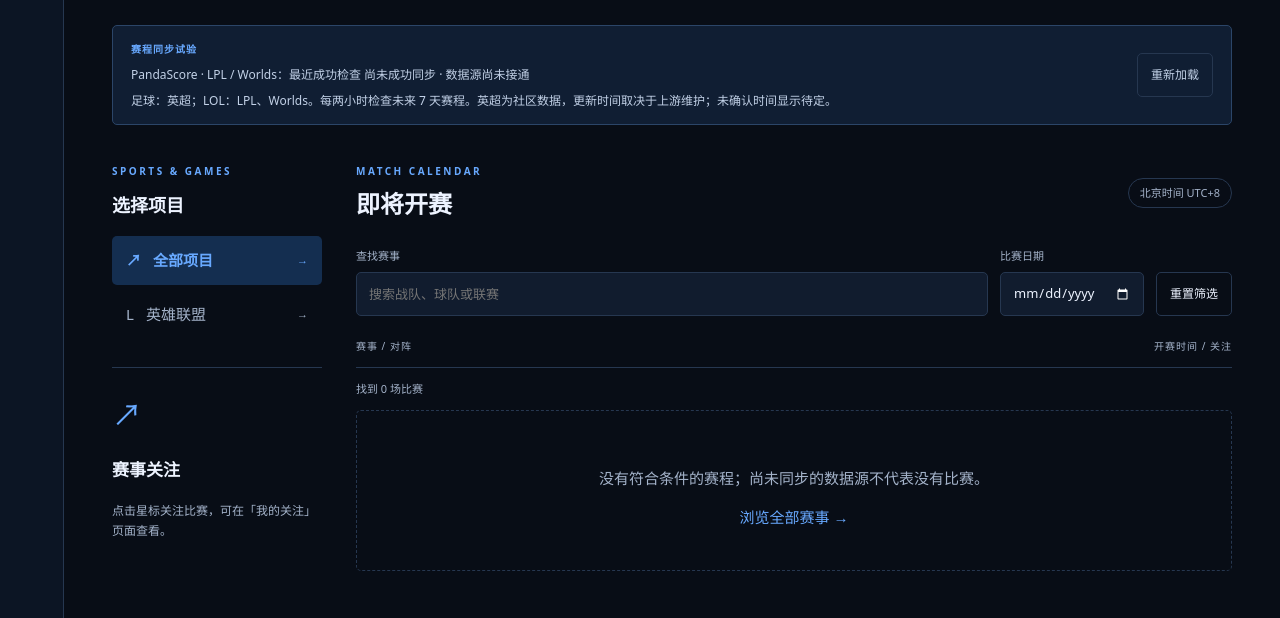
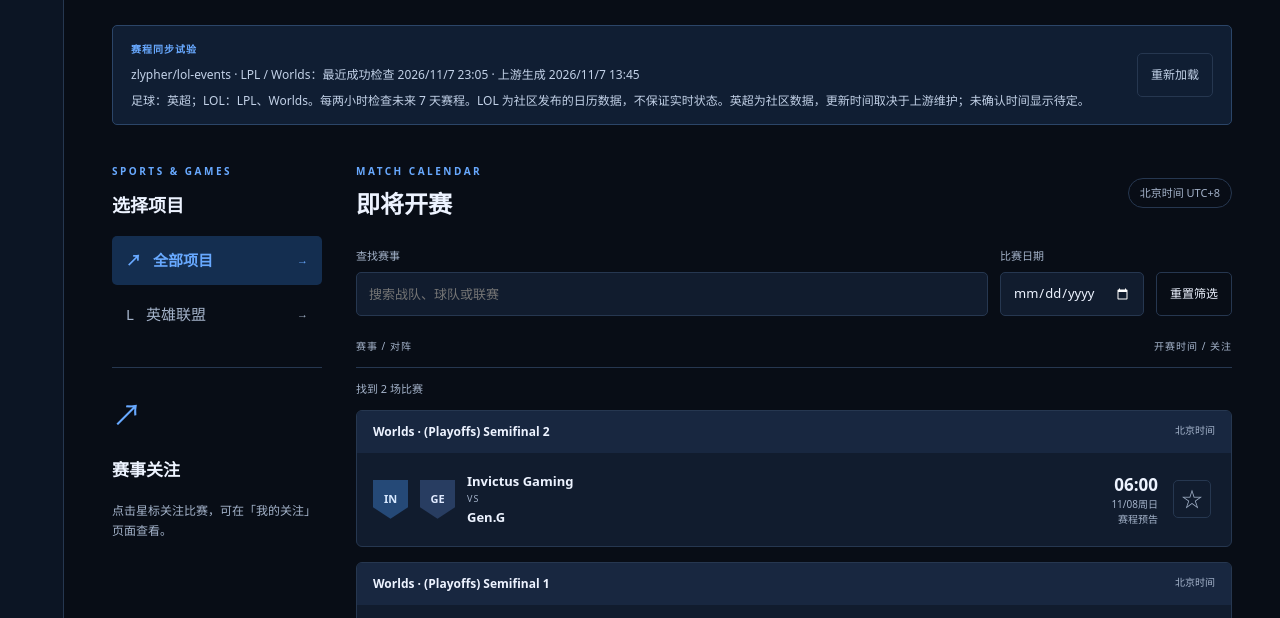
Before and after one commit to W3nbox/matchday, a plain HTML site: page esports.html in a window 1280 px wide. Shown: the part 182-800 px from the top of the page. Drawn offline with Linux system fonts and the light colour scheme.

Commit message:
feat: replace LoL token API with public zlypher calendar snapshot

```diff
--- a/app.js
+++ b/app.js
@@ -7,7 +7,7 @@ function beijingDate(value) {
   return new Intl.DateTimeFormat('en-CA',{timeZone:'Asia/Shanghai',year:'numeric',month:'2-digit',day:'2-digit'}).format(new Date(value));
 }
 function safeSource(value) {
-  try {const url=new URL(value);return url.protocol==='https:' && ['raw.githubusercontent.com','github.com','api.pandascore.co','www.pandascore.co'].includes(url.hostname);} catch {return false;}
+  try {const url=new URL(value);return url.protocol==='https:' && ['raw.githubusercontent.com','github.com'].includes(url.hostname);} catch {return false;}
 }
 function validateSnapshot(data) {
   if (!data || !data.sources) throw Error('Invalid snapshot');
@@ -196,8 +196,10 @@ async function loadSchedule() {
       if (safeSource(s.sourceUrl)) {source.href=s.sourceUrl;source.target='_blank';source.rel='noopener noreferrer';}
       const checked=s.updatedAt?new Intl.DateTimeFormat('zh-CN',{timeZone:'Asia/Shanghai',dateStyle:'short',timeStyle:'short'}).format(new Date(s.updatedAt)):'尚未成功同步';
       const stale=s.updatedAt && Date.now()-Date.parse(s.updatedAt)>6*3600000;
-      const state=s.status==='error' ? s.error==='configuration'?' · 数据源尚未接通':' · 同步失败，旧数据可能过期' : stale?' · 数据可能过期' : s.availability==='offseason'?' · 收录赛季已结束' : s.availability==='empty'?' · 查询窗口内暂无赛程':'';
-      line.append(source,element('span','',`：最近成功检查 ${checked}${state}`));
+      const upstreamStale=s.upstreamGeneratedAt && Date.now()-Date.parse(s.upstreamGeneratedAt)>36*3600000;
+      const generated=s.upstreamGeneratedAt?' · 上游生成 '+new Intl.DateTimeFormat('zh-CN',{timeZone:'Asia/Shanghai',dateStyle:'short',timeStyle:'short'}).format(new Date(s.upstreamGeneratedAt)):'';
+      const state=s.status==='error' ? s.error==='configuration'?' · 数据源尚未接通':' · 同步失败，旧数据可能过期' : stale||upstreamStale?' · 数据可能过期' : s.availability==='offseason'?' · 收录赛季已结束' : s.availability==='empty'?' · 查询窗口内暂无赛程':'';
+      line.append(source,element('span','',`：最近成功检查 ${checked}${generated}${state}`));
       status.append(line);
     }
   } catch {
--- a/data/schedule.json
+++ b/data/schedule.json
@@ -3,165 +3,53 @@
     "football": {
       "name": "openfootball · 英超（社区数据）",
       "status": "ok",
-      "updatedAt": "2026-11-07T14:16:23.514Z",
+      "updatedAt": "2026-11-07T15:05:16.698Z",
+      "matches": [],
+      "sport": "football",
+      "sourceUrl": "https://raw.githubusercontent.com/openfootball/football.json/master/2026-27/en.1.json",
+      "availability": "empty",
+      "lastAttemptAt": "2026-11-07T15:05:16.698Z",
+      "upstreamLastModified": null,
+      "error": null,
+      "upstreamGeneratedAt": null
+    },
+    "lol": {
+      "name": "zlypher/lol-events · LPL / Worlds",
+      "status": "ok",
+      "updatedAt": "2026-11-07T15:05:16.698Z",
       "matches": [
         {
-          "id": "openfootball:2099e33d778a6f3d923a6617",
-          "sport": "football",
-          "league": "Premier League",
-          "stage": "Matchday 10",
-          "season": "2026/27",
-          "home": "Arsenal FC",
-          "away": "Hull City AFC",
-          "start": "2026-11-07T15:00:00.000Z",
-          "sourceDate": "2026-11-07",
-          "status": "未开赛",
-          "sourceUrl": "https://raw.githubusercontent.com/openfootball/football.json/master/2026-27/en.1.json",
-          "timeZone": "Europe/London"
+          "id": "pandascore:1711019",
+          "sport": "lol",
+          "league": "Worlds",
+          "stage": "(Playoffs) Semifinal 1",
+          "home": "Bilibili Gaming",
+          "away": "T1",
+          "start": "2026-11-08T22:00:00.000Z",
+          "status": "赛程预告",
+          "sourceUrl": "https://raw.githubusercontent.com/zlypher/lol-events/main/data/matches.json",
+          "timeZone": "UTC"
         },
         {
-          "id": "openfootball:8931878408ccf2e7b18720c4",
-          "sport": "football",
-          "league": "Premier League",
-          "stage": "Matchday 10",
-          "season": "2026/27",
-          "home": "Nottingham Forest FC",
-          "away": "Manchester City FC",
-          "start": "2026-11-07T15:00:00.000Z",
-          "sourceDate": "2026-11-07",
-          "status": "未开赛",
-          "sourceUrl": "https://raw.githubusercontent.com/openfootball/football.json/master/2026-27/en.1.json",
-          "timeZone": "Europe/London"
-        },
-        {
-          "id": "openfootball:16cac5ab4c645cfe6fe640c1",
-          "sport": "football",
-          "league": "Premier League",
-          "stage": "Matchday 10",
-          "season": "2026/27",
-          "home": "Leeds United FC",
-          "away": "Tottenham Hotspur FC",
-          "start": "2026-11-07T15:00:00.000Z",
-          "sourceDate": "2026-11-07",
-          "status": "未开赛",
-          "sourceUrl": "https://raw.githubusercontent.com/openfootball/football.json/master/2026-27/en.1.json",
-          "timeZone": "Europe/London"
-        },
-        {
-          "id": "openfootball:a852e0ea8473e19bf61b6fd2",
-          "sport": "football",
-          "league": "Premier League",
-          "stage": "Matchday 10",
-          "season": "2026/27",
-          "home": "Fulham FC",
-          "away": "Newcastle United FC",
-          "start": "2026-11-07T15:00:00.000Z",
-          "sourceDate": "2026-11-07",
-          "status": "未开赛",
-          "sourceUrl": "https://raw.githubusercontent.com/openfootball/football.json/master/2026-27/en.1.json",
-          "timeZone": "Europe/London"
-        },
-        {
-          "id": "openfootball:caf08275e624b6afa82ab41f",
-          "sport": "football",
-          "league": "Premier League",
-          "stage": "Matchday 10",
-          "season": "2026/27",
-          "home": "Everton FC",
-          "away": "Coventry City FC",
-          "start": "2026-11-07T15:00:00.000Z",
-          "sourceDate": "2026-11-07",
-          "status": "未开赛",
-          "sourceUrl": "https://raw.githubusercontent.com/openfootball/football.json/master/2026-27/en.1.json",
-          "timeZone": "Europe/London"
-        },
-        {
-          "id": "openfootball:d7e31a42632d37a553b2eab9",
-          "sport": "football",
-          "league": "Premier League",
-          "stage": "Matchday 10",
-          "season": "2026/27",
-          "home": "Crystal Palace FC",
-          "away": "Liverpool FC",
-          "start": "2026-11-07T15:00:00.000Z",
-          "sourceDate": "2026-11-07",
-          "status": "未开赛",
-          "sourceUrl": "https://raw.githubusercontent.com/openfootball/football.json/master/2026-27/en.1.json",
-          "timeZone": "Europe/London"
-        },
-        {
-          "id": "openfootball:f1cda21e46dc26f9773d7b5b",
-          "sport": "football",
-          "league": "Premier League",
-          "stage": "Matchday 10",
-          "season": "2026/27",
-          "home": "Sunderland AFC",
-          "away": "Chelsea FC",
-          "start": "2026-11-07T15:00:00.000Z",
-          "sourceDate": "2026-11-07",
-          "status": "未开赛",
-          "sourceUrl": "https://raw.githubusercontent.com/openfootball/football.json/master/2026-27/en.1.json",
-          "timeZone": "Europe/London"
-        },
-        {
-          "id": "openfootball:c9a7c669f762493e303bfdf2",
-          "sport": "football",
-          "league": "Premier League",
-          "stage": "Matchday 10",
-          "season": "2026/27",
-          "home": "Ipswich Town FC",
-          "away": "AFC Bournemouth",
-          "start": "2026-11-07T15:00:00.000Z",
-          "sourceDate": "2026-11-07",
-          "status": "未开赛",
-          "sourceUrl": "https://raw.githubusercontent.com/openfootball/football.json/master/2026-27/en.1.json",
-          "timeZone": "Europe/London"
-        },
-        {
-          "id": "openfootball:63e69e56493bdba68bdb873c",
-          "sport": "football",
-          "league": "Premier League",
-          "stage": "Matchday 10",
-          "season": "2026/27",
-          "home": "Brighton & Hove Albion FC",
-          "away": "Brentford FC",
-          "start": "2026-11-07T15:00:00.000Z",
-          "sourceDate": "2026-11-07",
-          "status": "未开赛",
-          "sourceUrl": "https://raw.githubusercontent.com/openfootball/football.json/master/2026-27/en.1.json",
-          "timeZone": "Europe/London"
-        },
-        {
-          "id": "openfootball:ba5407bfb23d434cb550e08b",
-          "sport": "football",
-          "league": "Premier League",
-          "stage": "Matchday 10",
-          "season": "2026/27",
-          "home": "Manchester United FC",
-          "away": "Aston Villa FC",
-          "start": "2026-11-07T15:00:00.000Z",
-          "sourceDate": "2026-11-07",
-          "status": "未开赛",
-          "sourceUrl": "https://raw.githubusercontent.com/openfootball/football.json/master/2026-27/en.1.json",
-          "timeZone": "Europe/London"
+          "id": "pandascore:1711020",
+          "sport": "lol",
+          "league": "Worlds",
+          "stage": "(Playoffs) Semifinal 2",
+          "home": "Invictus Gaming",
+          "away": "Gen.G",
+          "start": "2026-11-07T22:00:00.000Z",
+          "status": "赛程预告",
+          "sourceUrl": "https://raw.githubusercontent.com/zlypher/lol-events/main/data/matches.json",
+          "timeZone": "UTC"
         }
       ],
-      "sport": "football",
-      "sourceUrl": "https://raw.githubusercontent.com/openfootball/football.json/master/2026-27/en.1.json",
+      "sport": "lol",
+      "sourceUrl": "https://raw.githubusercontent.com/zlypher/lol-events/main/data/matches.json",
+      "lastAttemptAt": "2026-11-07T15:05:16.698Z",
+      "error": null,
       "availability": "scheduled",
-      "lastAttemptAt": "2026-11-07T14:16:23.514Z",
-      "upstreamLastModified": null,
-      "error": null
-    },
-    "lol": {
-      "name": "PandaScore · LPL / Worlds",
-      "status": "error",
-      "updatedAt": null,
-      "matches": [],
-      "sport": "lol",
-      "sourceUrl": "https://www.pandascore.co/",
-      "lastAttemptAt": "2026-11-07T14:16:23.514Z",
-      "error": "configuration"
+      "upstreamLastModified": "2026-11-07T05:45:58.096Z",
+      "upstreamGeneratedAt": "2026-11-07T05:45:58.096Z"
     }
   }
 }
--- a/esports.html
+++ b/esports.html
@@ -1,11 +1,11 @@
 <!doctype html>
 <html lang="zh-CN">
-<head><meta charset="utf-8"><meta name="viewport" content="width=device-width,initial-scale=1"><meta name="description" content="赛点 MATCHDAY：体育与电竞赛程查询原型。"><title>电竞赛程 · 赛点 MATCHDAY</title><link rel="stylesheet" href="styles.css?v=20261107-openfootball"><script src="app.js?v=20261107-openfootball" defer></script></head>
+<head><meta charset="utf-8"><meta name="viewport" content="width=device-width,initial-scale=1"><meta name="description" content="赛点 MATCHDAY：体育与电竞赛程查询原型。"><title>电竞赛程 · 赛点 MATCHDAY</title><link rel="stylesheet" href="styles.css?v=20261107-public-lol"><script src="app.js?v=20261107-public-lol" defer></script></head>
 <body data-page="esports"><a class="skip" href="#main">跳到主要内容</a>
 <aside class="navigation-rail" aria-label="侧边导航"><button id="navigation-toggle" type="button" aria-expanded="false" aria-controls="navigation-panel" aria-label="展开侧边导航">☰</button><nav id="navigation-panel" aria-label="侧边导航内容" hidden></nav></aside>
 <header class="header"><a class="brand" href="index.html"><span class="brand-icon" aria-hidden="true">M<span>↗</span></span><span>MATCHDAY</span></a><nav aria-label="主导航"><a href="index.html">赛事查询</a><a href="sports.html">体育赛程</a><a href="esports.html" aria-current="page">电竞赛程</a><a href="favorites.html">我的关注</a></nav><span class="edition">SPORTS + ESPORTS</span></header>
 <main id="main"><section class="page-heading"><h1>电竞赛程</h1><div class="page-links"><a class="primary" href="sports.html">查看体育赛程</a><a href="esports.html">查看电竞赛程</a></div></section>
-<aside class="notice"><div><strong>赛程同步试验</strong><div id="sync-status" role="status">正在读取赛程数据…</div><span>足球：英超；LOL：LPL、Worlds。每两小时检查未来 7 天赛程。英超为社区数据，更新时间取决于上游维护；未确认时间显示待定。</span></div><button id="reload-schedule" class="reset" type="button">重新加载</button></aside>
+<aside class="notice"><div><strong>赛程同步试验</strong><div id="sync-status" role="status">正在读取赛程数据…</div><span>足球：英超；LOL：LPL、Worlds。每两小时检查未来 7 天赛程。LOL 为社区发布的日历数据，不保证实时状态。英超为社区数据，更新时间取决于上游维护；未确认时间显示待定。</span></div><button id="reload-schedule" class="reset" type="button">重新加载</button></aside>
 <section class="workspace" aria-labelledby="schedule-title"><aside class="sidebar"><p class="eyebrow">SPORTS &amp; GAMES</p><h2>选择项目</h2><div id="categories"></div><div class="side-note"><span aria-hidden="true">↗</span><h3>赛事关注</h3><p>点击星标关注比赛，可在「我的关注」页面查看。</p></div></aside><div class="schedule"><div class="section-head"><div><p class="eyebrow">MATCH CALENDAR</p><h2 id="schedule-title">即将开赛</h2></div><span class="timezone">北京时间 UTC+8</span></div><form id="filters" class="filters" role="search"><label>查找赛事<input id="search" type="search" placeholder="搜索战队、球队或联赛" autocomplete="off"></label><label>比赛日期<input id="date" type="date"></label><button class="reset" type="reset">重置筛选</button></form><div class="list-head"><span>赛事 / 对阵</span><span>开赛时间 / 关注</span></div><p id="result-count" class="result-count" role="status"></p><div id="matches"></div><noscript><p>请启用 JavaScript 使用赛程筛选与收藏功能。</p></noscript><p id="feedback" role="status" class="feedback"></p></div></section>
 </main>
 <footer><a class="footer-brand" href="index.html">MATCHDAY / 赛点</a><p>体育与电子竞技赛事查询</p><span>2026 · 赛程同步试验</span></footer></body></html>
```
Also changed, not shown: favorites.html (+2 -2 lines), index.html (+2 -2 lines), sports.html (+2 -2 lines), 7 other files.
